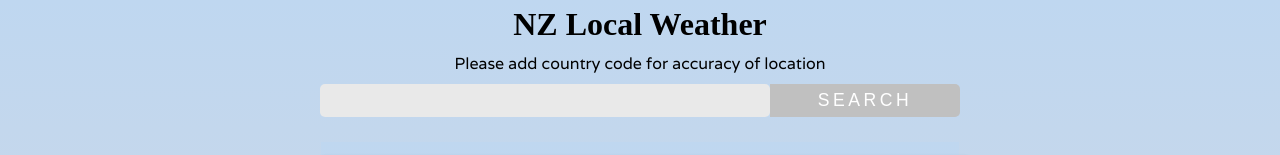
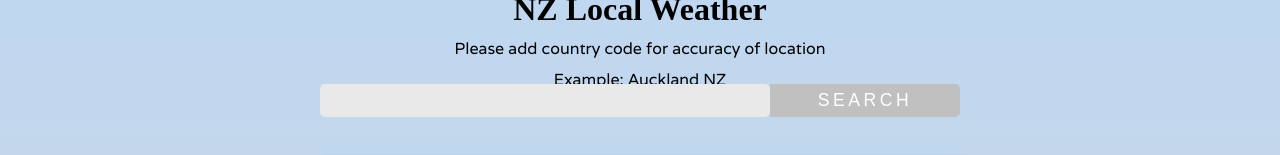
Before and after one commit to Jared-James/react-weather-app, a React app: page / in a window 1280 px wide. Shown: the top 155 px of the page. Built offline with nearby package versions, Linux system fonts and the light colour scheme; no server answers.

Commit message:
added example

```diff
--- a/src/components/Header.jsx
+++ b/src/components/Header.jsx
@@ -5,6 +5,7 @@ const Header = () => (
         <div id="title">
             <h1>NZ Local Weather</h1>
             <p>Please add country code for accuracy of location</p>
+            <p>Example: Auckland NZ</p>
         </div>
     </>
 )
```
